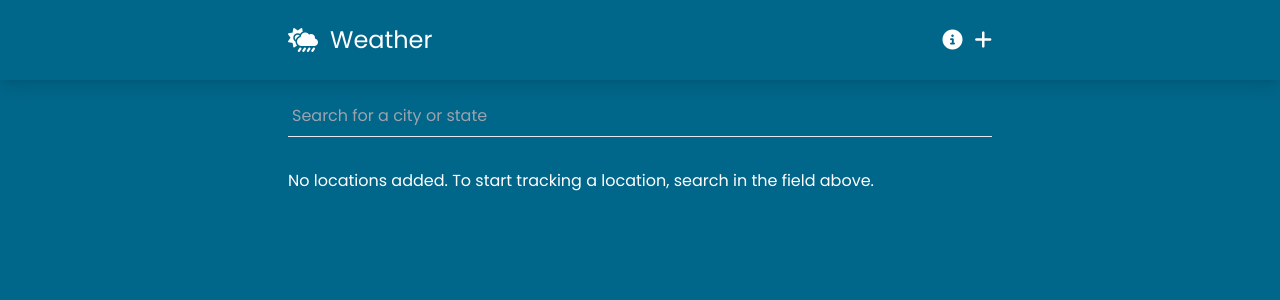
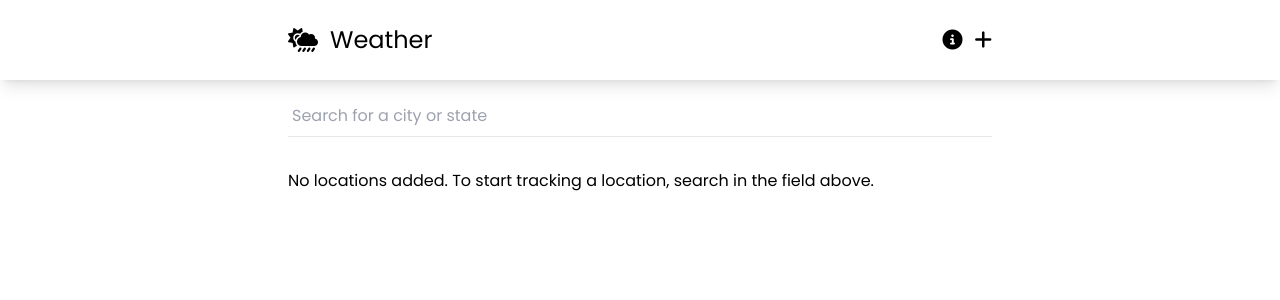
Before and after one commit to sahilgoliwar25/WeatherApp_Vue, a Vue app: page / in a window 1280 px wide. Shown: the top 300 px of the page. Built offline with nearby package versions, Linux system fonts and the light colour scheme.

Commit message:
css changes

```diff
--- a/src/components/AnimatedPlaceholder.vue
+++ b/src/components/AnimatedPlaceholder.vue
@@ -1,3 +1,3 @@
 <template>
-  <div class="bg-gradient-to-r from-gray-100 animate-pulse">&nbsp;</div>
+  <div class="bg-gradient-to-r from-gray-400 animate-pulse">&nbsp;</div>
 </template>
--- a/src/components/AsyncCityView.vue
+++ b/src/components/AsyncCityView.vue
@@ -3,7 +3,7 @@
     <!-- Banner -->
     <div
       v-if="route.query.preview"
-      class="text-white p-4 bg-weather-secondary w-full text-center"
+      class="text-black p-4 bg-weather-secondary w-full text-center"
     >
       <p>
         You are currently previewing this city, click the "+" icon to start
@@ -11,7 +11,7 @@
       </p>
     </div>
     <!-- Weather Overview -->
-    <div class="flex flex-col items-center text-white py-12">
+    <div class="flex flex-col items-center text-black py-12">
       <h1 class="text-4xl mb-2">{{ route.params.city }}</h1>
       <p class="text-sm mb-12">
         {{
@@ -44,11 +44,11 @@
       />
     </div>
 
-    <hr class="border-white border-opacity-10 border w-full" />
+    <hr class="border-black border-opacity-10 border w-full" />
 
     <!-- Hourly Weather -->
     <div class="max-w-screen-md w-full py-12">
-      <div class="mx-8 text-white">
+      <div class="mx-8 text-black">
         <h2 class="mb-4">Hourly Weather</h2>
         <div class="flex gap-10 overflow-x-scroll">
           <div
@@ -74,11 +74,11 @@
       </div>
     </div>
 
-    <hr class="border-white border-opacity-10 border w-full" />
+    <hr class="border-black border-opacity-10 border w-full" />
 
     <!-- Weekly Weather -->
     <div class="max-w-screen-md w-full py-12">
-      <div class="mx-8 text-white">
+      <div class="mx-8 text-black">
         <h2 class="mb-4">7 Day Forecast</h2>
         <div
           v-for="day in weatherData.daily"
@@ -106,7 +106,7 @@
     </div>
 
     <div
-      class="flex items-center gap-2 py-12 text-white cursor-pointer duration-150 hover:text-red-500"
+      class="flex items-center gap-2 py-12 text-black cursor-pointer duration-150 hover:text-red-500"
       @click="removeCity"
     >
       <i class="fa-solid fa-trash"></i>
--- a/src/components/BaseModal.vue
+++ b/src/components/BaseModal.vue
@@ -12,7 +12,7 @@
           >
             <slot />
             <button
-              class="text-white mt-8 bg-weather-primary py-2 px-6"
+              class="text-black mt-8 bg-weather-primary py-2 px-6"
               @click="$emit('close-modal')"
             >
               Close
--- a/src/components/SiteNavigation.vue
+++ b/src/components/SiteNavigation.vue
@@ -1,7 +1,7 @@
 <template>
   <header class="sticky top-0 bg-weather-primary shadow-lg">
     <nav
-      class="container flex flex-col sm:flex-row items-center gap-4 text-white py-6"
+      class="container flex flex-col sm:flex-row items-center gap-4 text-black py-6"
     >
       <RouterLink :to="{ name: 'home' }">
         <div class="flex items-center gap-3">
--- a/src/views/HomeView.vue
+++ b/src/views/HomeView.vue
@@ -1,5 +1,5 @@
 <template>
-  <main class="container text-white">
+  <main class="container text-black">
     <div class="pt-4 mb-8 relative">
       <input
         type="text"
@@ -9,7 +9,7 @@
         class="py-2 px-1 w-full bg-transparent border-b focus:border-weather-secondary focus:outline-none focus:shadow-[0px_1px_0_0_#0004E71]"
       />
       <ul
-        class="absolute bg-weather-secondary text-white w-full shadow-md py-2 px-1 top-[66px]"
+        class="absolute bg-weather-secondary text-black w-full shadow-md py-2 px-1 top-[66px]"
         v-if="mapboxSearchResults"
       >
         <p v-if="searchError">
--- a/tailwind.config.js
+++ b/tailwind.config.js
@@ -4,8 +4,8 @@ module.exports = {
   theme: {
     extend: {
       colors: {
-        "weather-primary": "#00668A",
-        "weather-secondary": "#004E71",
+        "weather-primary": "#FFFFFF",
+        "weather-secondary": "#E0E0E4",
       },
     },
     fontFamily: {
```
